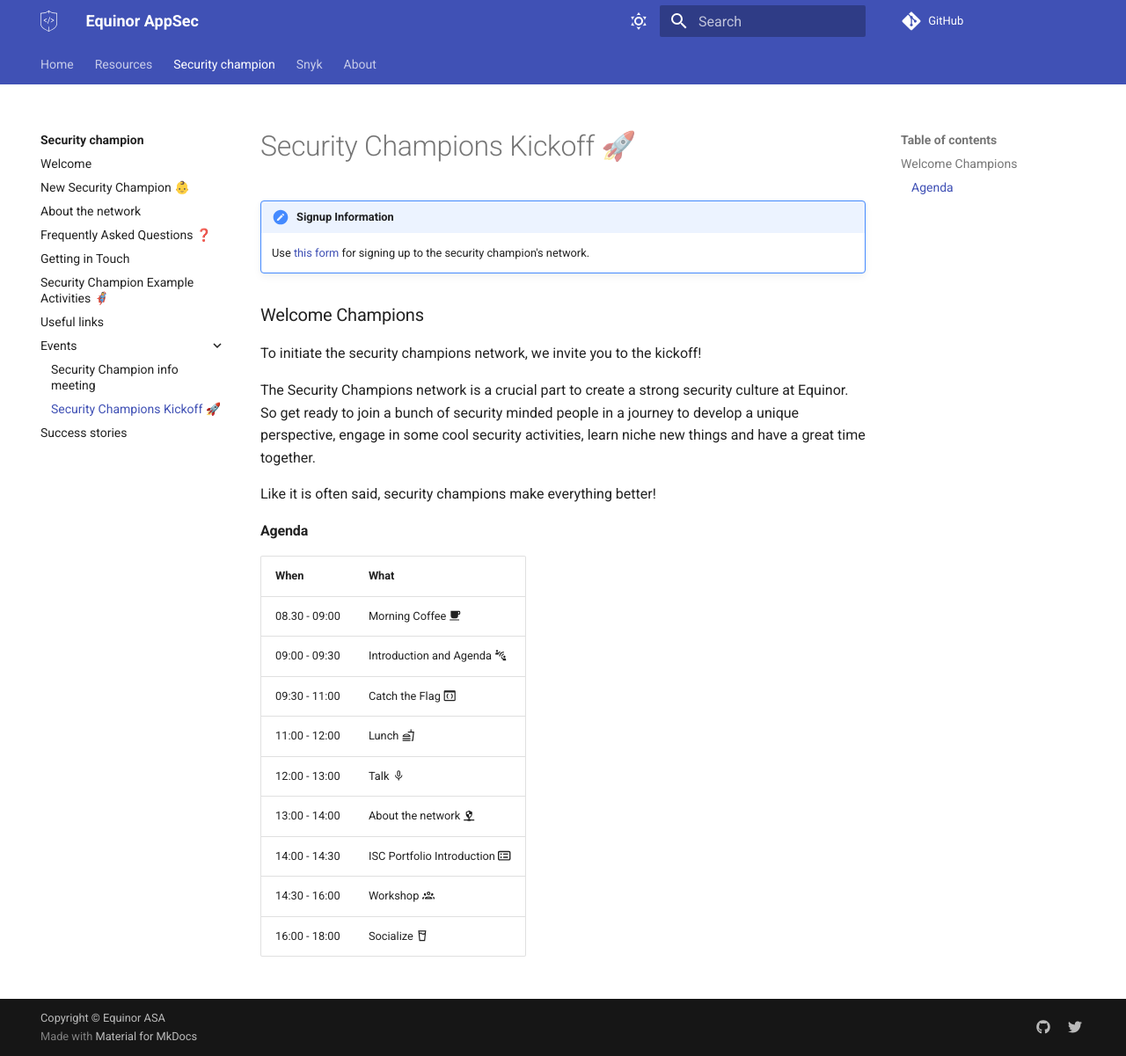
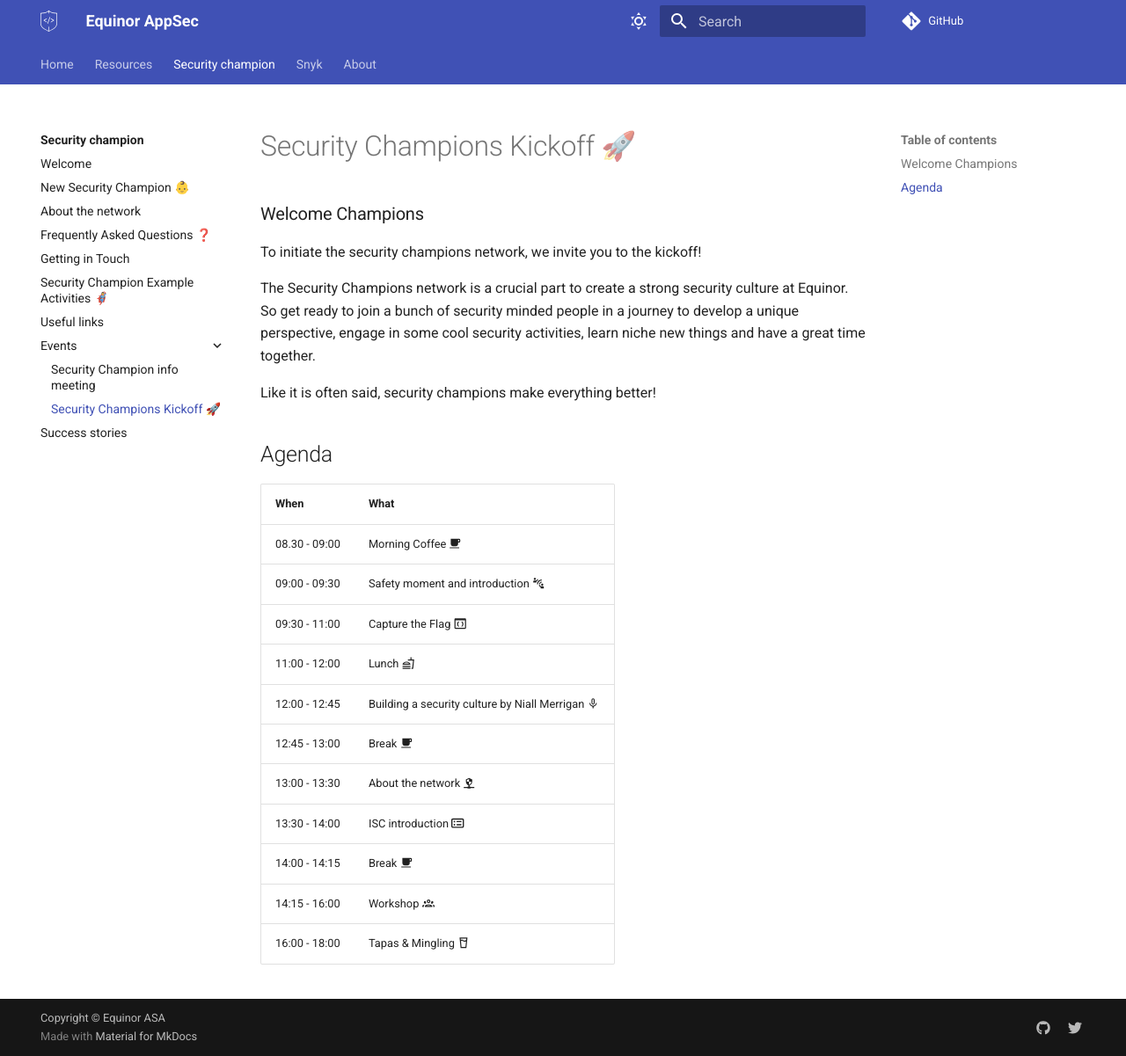
Before and after one commit to equinor/appsec, an MkDocs documentation site: the page built from docs/security-champion/events/sc-kickoff-agenda.md, in a window 1280 px wide and 1201 px high. Shown: the whole window at 88% size. Built offline with MkDocs 1.6.1 and Material for MkDocs 9.7.7, drawn with Linux system fonts in a browser that asks for light colours; some web fonts are replaced; comment, search, counter and statistics services are not loaded.

Commit message:
Update kick-off agenda (#50)

```diff
--- a/docs/security-champion/events/sc-kickoff-agenda.md
+++ b/docs/security-champion/events/sc-kickoff-agenda.md
@@ -1,7 +1,4 @@
 # Security Champions Kickoff 🚀
-
-!!! todo "Signup Information"
-    Use [this form](https://forms.office.com/r/3C2vwEh2i0) for signing up to the security champion's network.
 
 ### Welcome Champions
 
@@ -11,16 +8,18 @@ The Security Champions network is a crucial part to create a strong security cul
 
 Like it is often said, security champions make everything better!
 
-#### Agenda
+## Agenda
 
 | **When** | **What** |
 |---|---|
 | 08.30 - 09:00 | Morning Coffee :material-coffee: |
-| 09:00 - 09:30 | Introduction and Agenda :material-human-greeting-proximity: |
-| 09:30 - 11:00 | Catch the Flag :material-application-parentheses-outline: |
+| 09:00 - 09:30 | Safety moment and introduction :material-human-greeting-proximity: |
+| 09:30 - 11:00 | Capture the Flag :material-application-parentheses-outline: |
 | 11:00 - 12:00 | Lunch :material-food-outline: |
-| 12:00 - 13:00 | Talk :material-microphone-outline: |
-| 13:00 - 14:00 | About the network :material-security-network: |
-| 14:00 - 14:30 | ISC Portfolio Introduction :fontawesome-regular-rectangle-list: |
-| 14:30 - 16:00 | Workshop :material-account-group-outline: |
-| 16:00 - 18:00 | Socialize :material-beer-outline: |
+| 12:00 - 12:45 | Building a security culture by Niall Merrigan :material-microphone-outline: |
+| 12:45 - 13:00 | Break :material-coffee: |
+| 13:00 - 13:30 | About the network :material-security-network: |
+| 13:30 - 14:00 | ISC introduction :fontawesome-regular-rectangle-list: |
+| 14:00 - 14:15 | Break :material-coffee: |
+| 14:15 - 16:00 | Workshop :material-account-group-outline: |
+| 16:00 - 18:00 | Tapas & Mingling :material-beer-outline: |
```
Also changed, not shown: docs/security-champion/faq.md (+3 -0 lines), docs/security-champion/index.md (+2 -1 lines).
